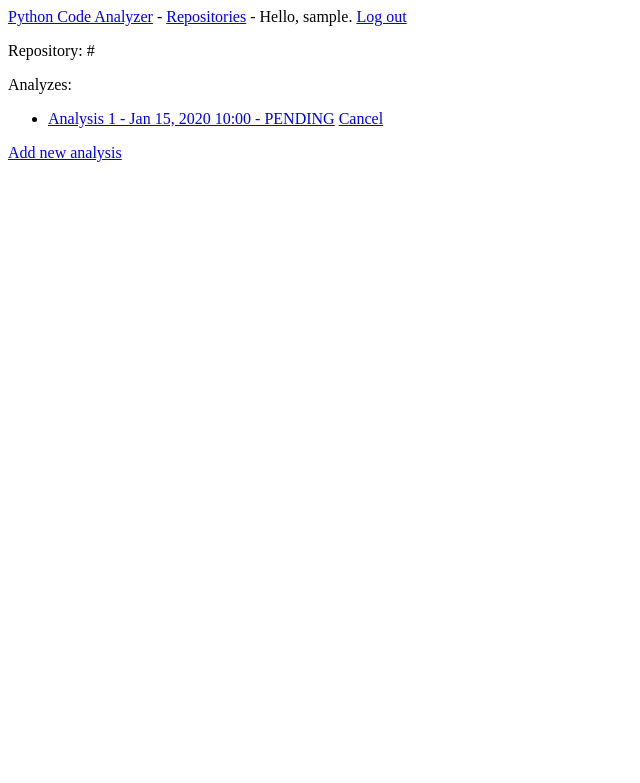
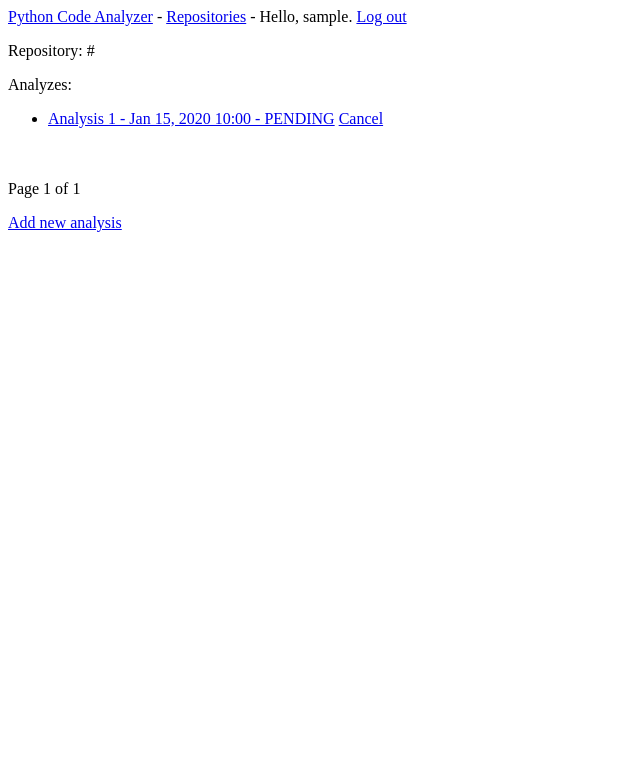
Before and after one commit to DamianDiez/PythonCodeAnalyzer, a Django app: page /repositories/1/ in a window 1280 px wide. Shown: the top 783 px of the page, without its empty margins (0-640 px from the left). Run offline with Django 4.2, Linux system fonts and the light colour scheme; a user stored in the database is signed in; tables that the repository leaves empty hold one stand-in row (values such as "Sample post"); parts of the project's set-up code (start-up, migrations or seed data) failed here and were passed over.

Commit message:
Se agrega paginacion para analisis

```diff
--- a/python_code_analyzer_app/templates/python_code_analyzer_app/repository.html
+++ b/python_code_analyzer_app/templates/python_code_analyzer_app/repository.html
@@ -19,6 +19,21 @@
 		<li>There are no analyzes for this repository yet.</li>
 	{% endfor %}
 	</ul>
+
+	<br/><br/>
+	<!-- pagination -->
+	{% if analyzes.has_previous %}
+		<a href="?page=1">&laquo First</a>
+		<a href="?page={{ analyzes.previous_page_number }}">Previous</a>
+	{% endif %}
+
+	Page {{analyzes.number}} of {{ analyzes.paginator.num_pages }}
+
+	{% if analyzes.has_next %}
+		<a href="?page={{ analyzes.next_page_number}}">Next</a>
+		<a href="?page={{ analyzes.paginator.num_pages }}">Last &raquo </a>
+	{% endif %}
+
 	<p>
 		<a href="{% url 'python_code_analyzer_app:new_analysis' repository.id %}">Add new analysis</a>
 	</p>
--- a/python_code_analyzer_app/views.py
+++ b/python_code_analyzer_app/views.py
@@ -35,6 +35,9 @@ def repository(request, repository_id):
     if repository.owner != request.user:
         raise Http404
     analyzes = repository.analysis_set.order_by('-date_added')
+    p = Paginator(repository.analysis_set.order_by('-date_added'), 10)
+    page = request.GET.get('page')
+    analyzes = p.get_page(page)
     context = {'repository': repository, 'analyzes': analyzes}
     return render(request, 'python_code_analyzer_app/repository.html', context)
 
```
